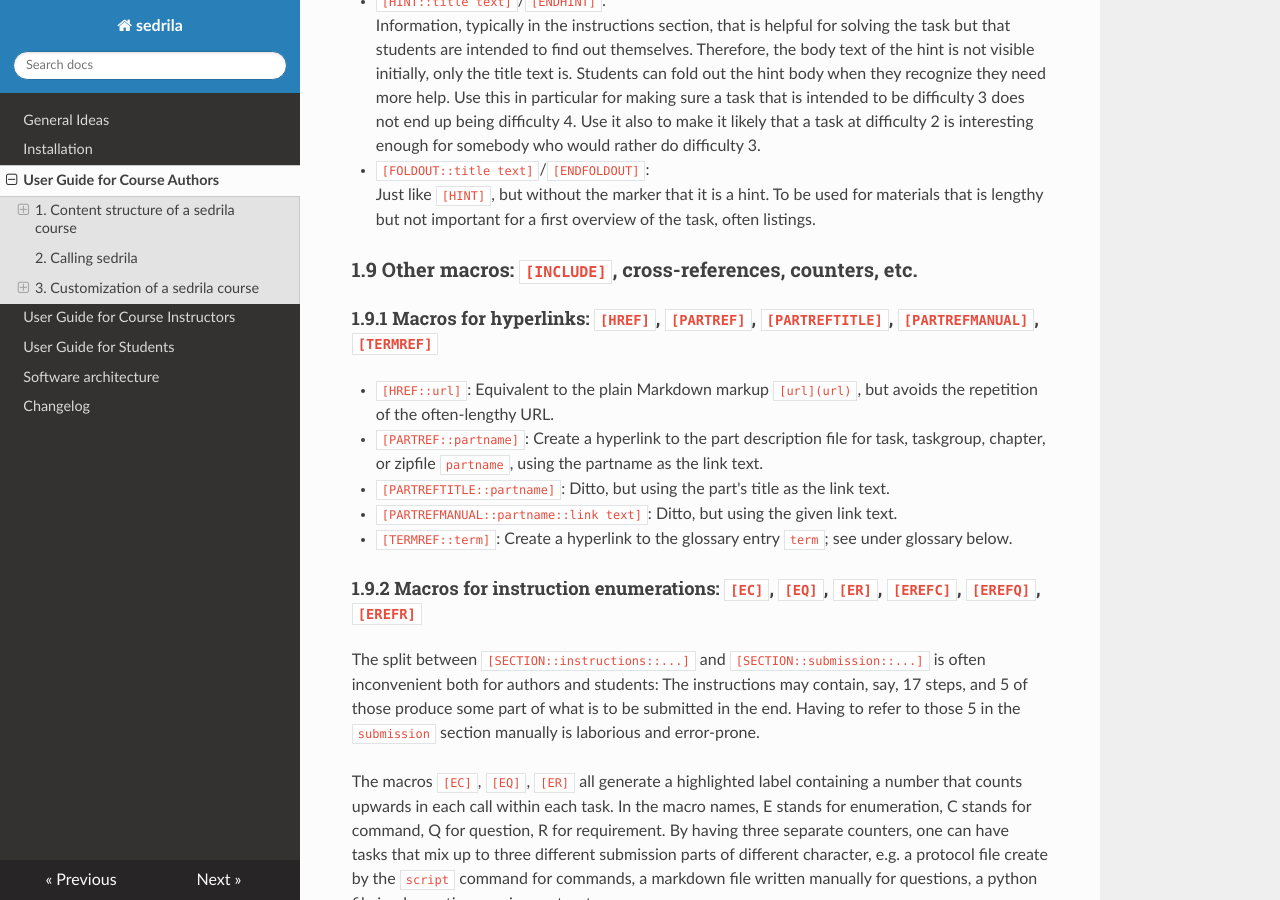
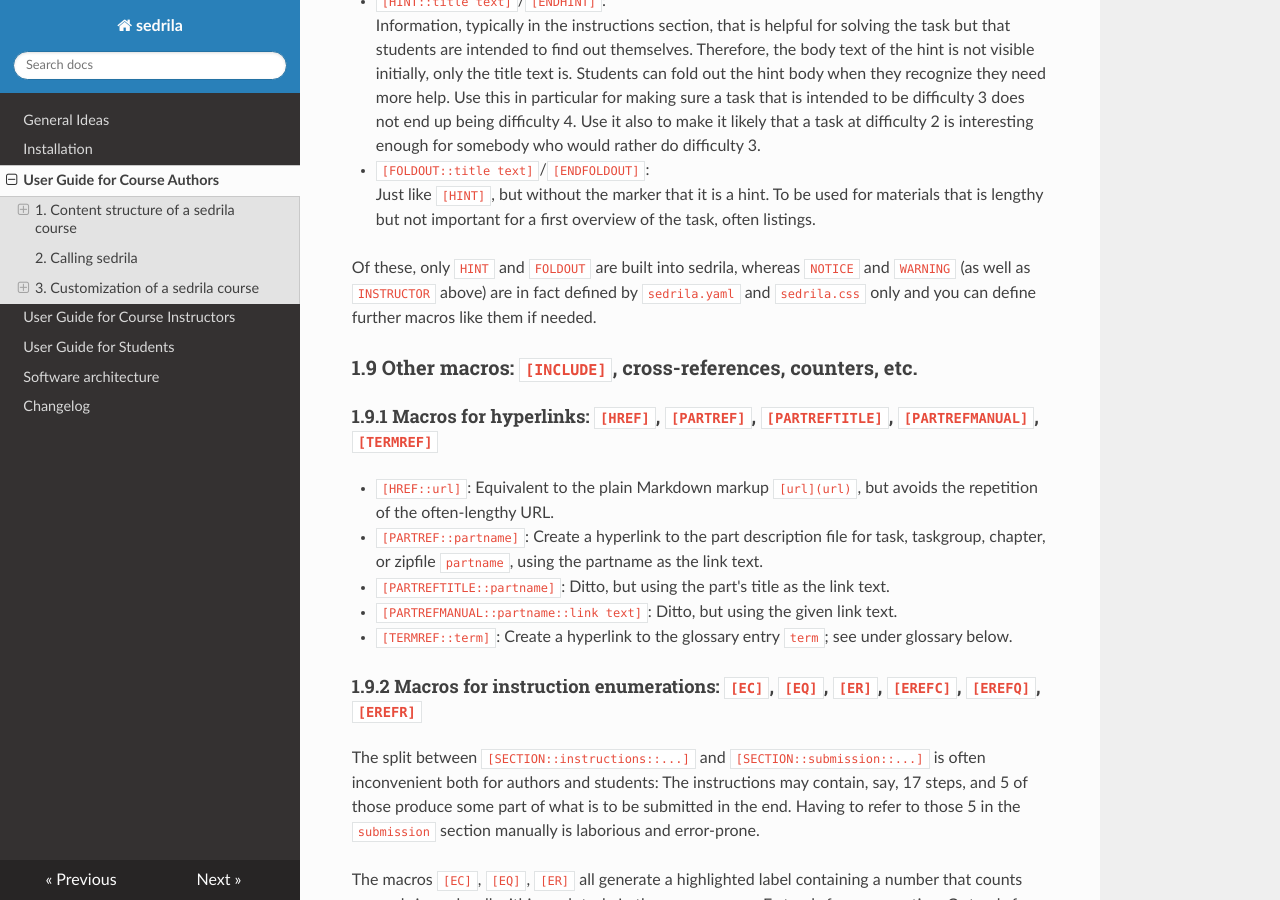
Before and after one commit to fubinf/sedrila, an MkDocs documentation site: the page built from docs/authors.md, in a window 1280 px wide and 900 px high, scrolled down 10504 px. Built offline with MkDocs 1.6.1, drawn with Linux system fonts in a browser that asks for light colours; nearby versions of some CDN libraries.

Commit message:
authors.md: sort-of explain introduction of further generic macros

```diff
--- a/docs/authors.md
+++ b/docs/authors.md
@@ -524,6 +524,11 @@ It works exactly like `[SECTION]` and the same types and subtypes apply.
   To be used for materials that is lengthy but not important for a first overview of the task,
   often listings.
 
+Of these, only `HINT` and `FOLDOUT` are built into sedrila,
+whereas `NOTICE` and `WARNING` (as well as `INSTRUCTOR` above) are in fact
+defined by `sedrila.yaml` and `sedrila.css` only
+and you can define further macros like them if needed.
+
 
 ### 1.9 Other macros: `[INCLUDE]`, cross-references, counters, etc.
 
```
